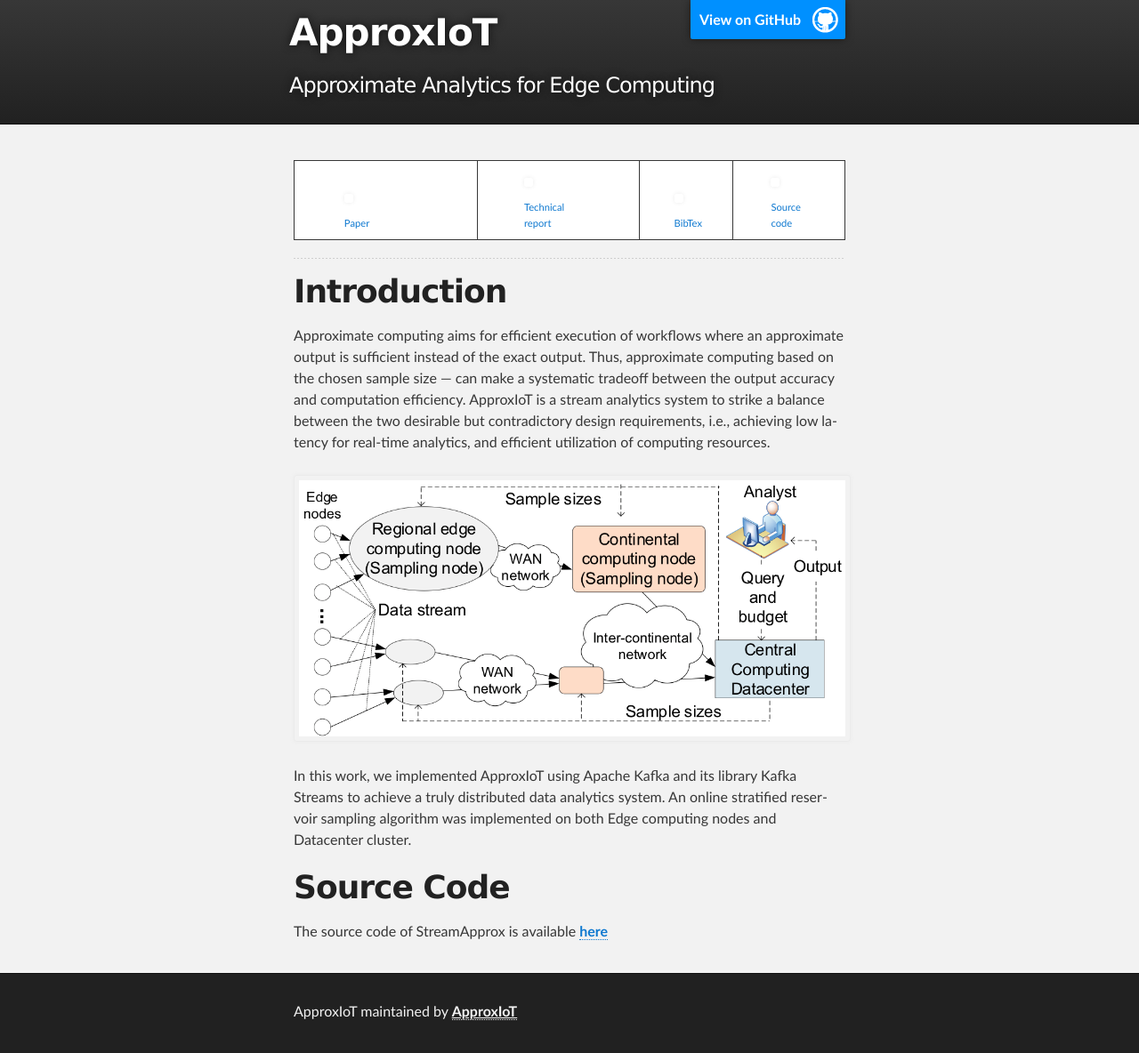
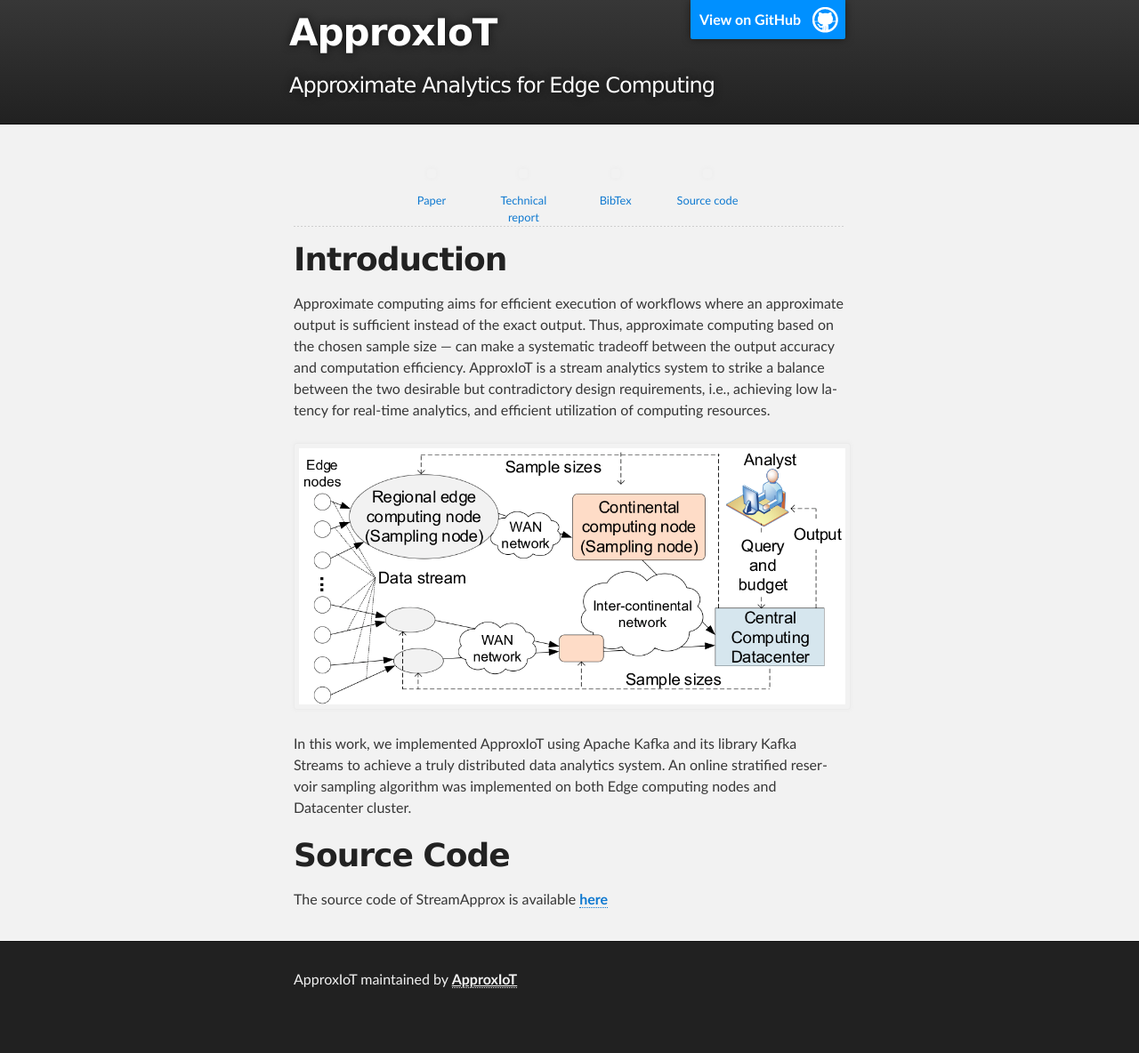
Before and after one commit to ApproxIoT/ApproxIoT, a Jekyll site: the page built from index.md, in a window 1280 px wide. Shown: the whole page at 89% size. Built offline with Jekyll 4.4.1, drawn with Linux system fonts in a browser that asks for light colours; after the commit the page ends 1148 px from its top, so only the background shows below that.

Commit message:
change figures

```diff
--- a/index.md
+++ b/index.md
@@ -8,33 +8,33 @@ layout: default
 
 <table>
    <tr>
- <td><div class="large-2 large-push-2 columns" markdown="0" style="text-align:center;">
+<div class="large-2 large-push-2 columns" markdown="0" style="text-align:center;">
         <a href="https://xxx">
             <img class="t0" width="10%" src="/ApproxIoT/images/IEEE.png" alt="Paper">
             <div style="text-align:center; margin: 0 0 0 0; font-size: 0.8em;">Paper</div>
         </a>
-</div></td>
+</div>
 
- <td><div class="large-2 large-push-2 columns" markdown="0" style="text-align:center;">
+ <div class="large-2 large-push-2 columns" markdown="0" style="text-align:center;">
         <a href="https://xx">
             <img class="t0" width="10%" src="/ApproxIoT/images/report-icon.png" alt="Technical report">
             <div style="text-align:center; margin: 0 0 0 0; font-size: 0.8em;">Technical report</div>
         </a>
-</div> </td>
+</div>
 
- <td><div class="large-2 large-push-2 columns" markdown="0" style="text-align:center;">
+ <div class="large-2 large-push-2 columns" markdown="0" style="text-align:center;">
         <a href="/ApproxIoT/docs/bib.md">
             <img class="t0" width="10%" src="/ApproxIoT/images/bibtex-icon.png" alt="Bibtex">
             <div style="text-align:center; margin: 0 0 0 0; font-size: 0.8em;">BibTex</div>
         </a>
-</div></td>
+</div>
 
- <td><div class="large-2 large-push-2 columns" markdown="0" style="text-align:center;">
+ <div class="large-2 large-push-2 columns" markdown="0" style="text-align:center;">
         <a href="https://xx">
             <img class="t0" width="10%" src="/ApproxIoT/images/github-icon.png" alt="Source code">
             <div style="text-align:center; margin: 0 0 0 0; font-size: 0.8em;">Source code</div>
         </a>
-</div> </td>
+</div>
 </tr>
 </table>
 
```
